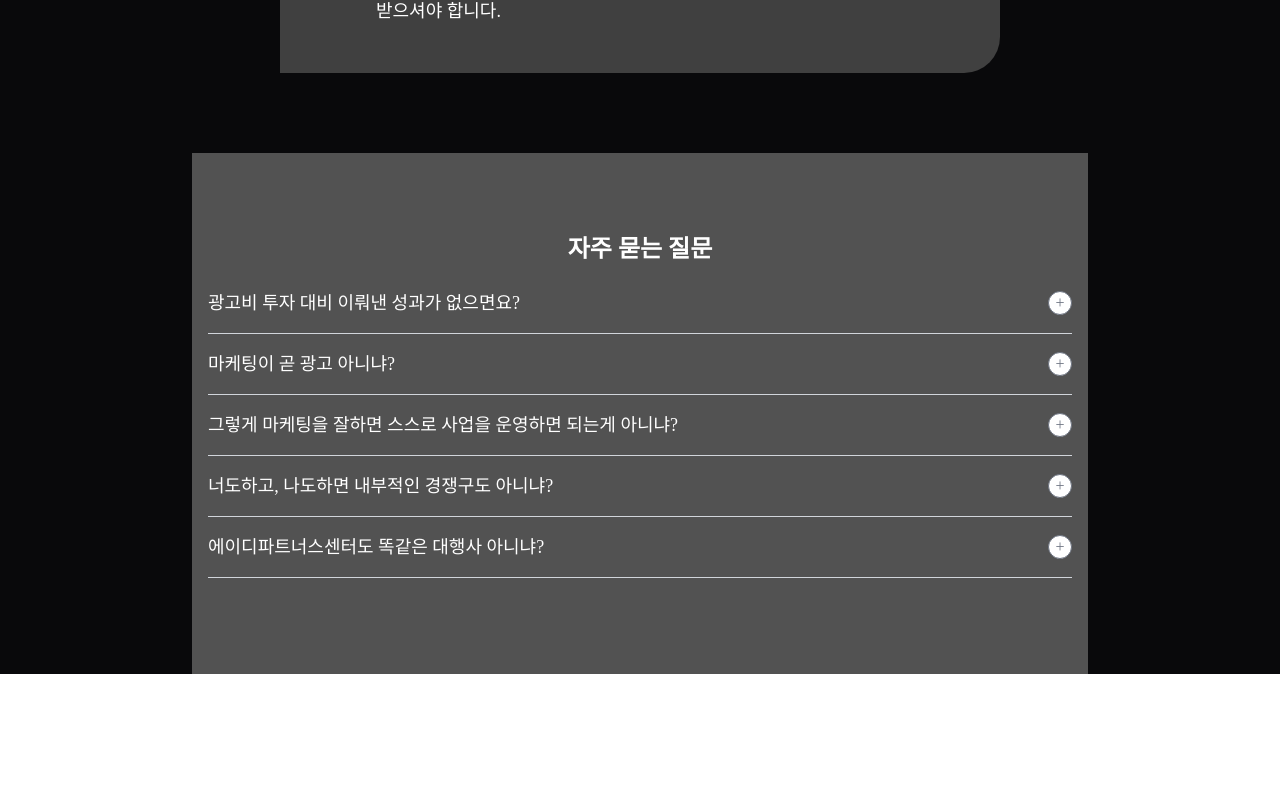
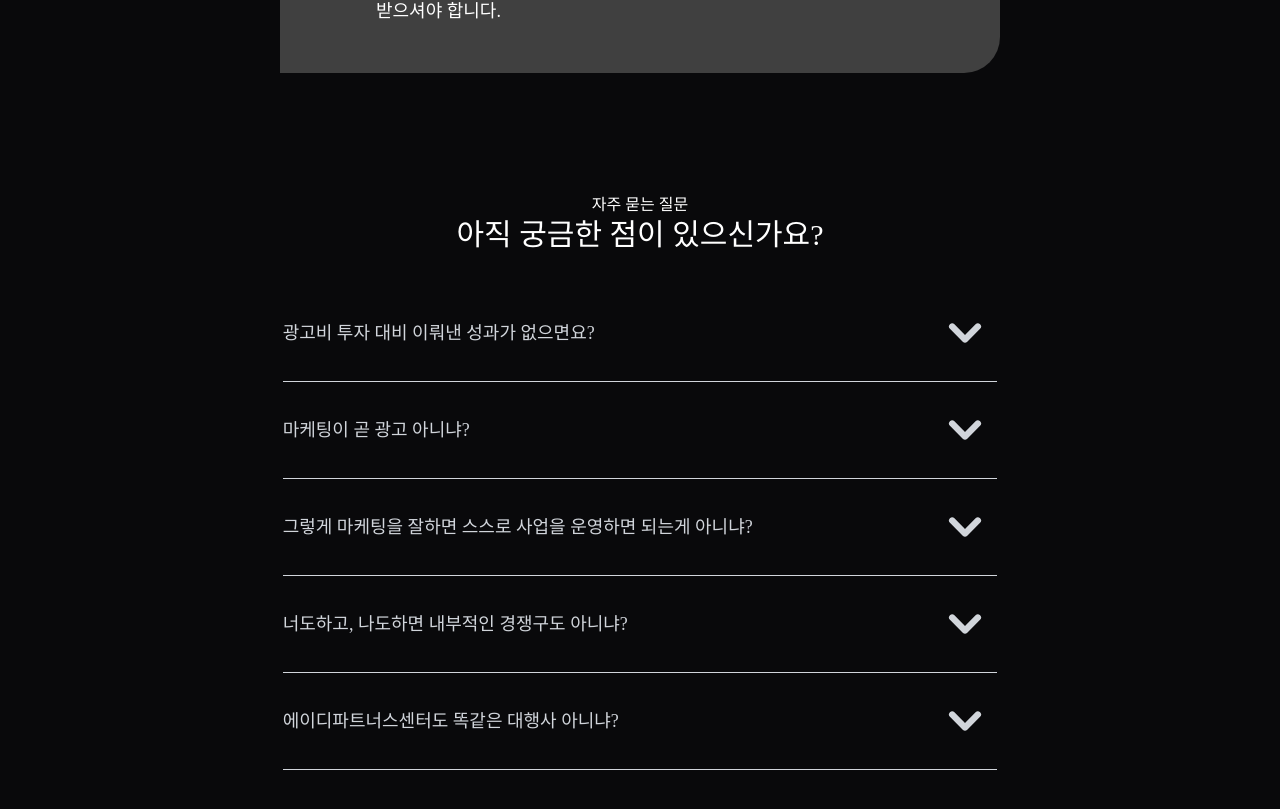
Before and after one commit to jpjun8/webdev_proto, a React (Create React App) app: page / in a window 1280 px wide. Shown: the part 3409-4218 px from the top of the page. Before the commit the page ends 4083 px from the top, so only its background shows below. Built offline with nearby package versions, Linux system fonts and the light colour scheme.

Commit message:
designing FAQ

```diff
--- a/package.json
+++ b/package.json
@@ -4,6 +4,7 @@
   "private": true,
   "dependencies": {
     "@emailjs/browser": "^4.4.1",
+    "@heroicons/react": "^1.0.6",
     "@testing-library/jest-dom": "^5.17.0",
     "@testing-library/react": "^13.4.0",
     "@testing-library/user-event": "^13.5.0",
--- a/src/components/FAQ.js
+++ b/src/components/FAQ.js
@@ -1,4 +1,5 @@
 import React, { useState } from "react";
+import { ChevronUpIcon, ChevronDownIcon } from "@heroicons/react/solid";
 
 const FAQItem = ({ question, answer }) => {
   const [isOpen, setIsOpen] = useState(false);
@@ -10,14 +11,20 @@ const FAQItem = ({ question, answer }) => {
   return (
     <div className="border-b border-gray-300 pb-4 mb-4">
       <div className="flex items-center">
-        <p className="text-lg font-medium">{question}</p>
+        <p
+          className={`text-lg font-medium ${
+            isOpen ? "text-whie" : "text-gray-300"
+          }`}
+        >
+          {question}
+        </p>
         <button
           onClick={toggleAnswer}
-          className={`w-6 h-6 ml-auto flex items-center justify-center rounded-full border border-gray-500 ${
-            isOpen ? "bg-gray-500 text-white" : "bg-white text-gray-500"
+          className={`w-16 h-16 ml-auto flex items-center justify-center rounded-full ${
+            isOpen ? "text-white" : "text-gray-300"
           }`}
         >
-          {isOpen ? "-" : "+"}
+          {isOpen ? <ChevronUpIcon /> : <ChevronDownIcon />}
         </button>
       </div>
       <div
@@ -62,7 +69,12 @@ const FAQSection = () => {
 
   return (
     <div className="">
-      <h2 className="text-2xl font-bold mb-6 text-center">자주 묻는 질문</h2>
+      <div className="text-center mb-12">
+        <p className="text-md">자주 묻는 질문</p>
+        <h2 className="text-3xl">
+          아직 궁금한 점이 있으신가요?
+        </h2>
+      </div>
       {faqData.map((faq, index) => {
         return (
           <FAQItem key={index} question={faq.question} answer={faq.answer} />
--- a/src/pages/Home.js
+++ b/src/pages/Home.js
@@ -194,7 +194,7 @@ const Home = () => {
           </div>
         </section>
         {/* 자주 묻는 질문 */}
-        <section id="section4" className="px-4 pt-20 pb-20 bg-neutral-600">
+        <section id="section4" className="py-10 w-5/6 mx-auto px-4">
           <FAQSection />
         </section>
         {/* 문의하기 */}
```
Also changed, not shown: 1 other file (tests, documents, lock files or other folders).
